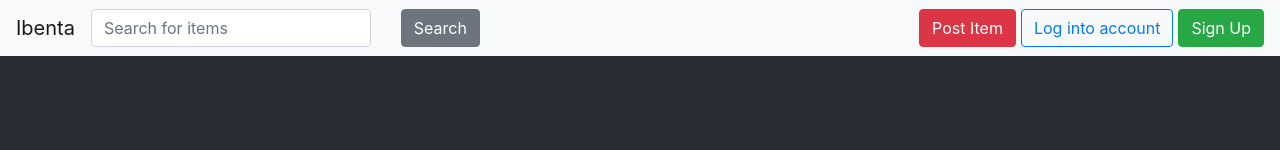
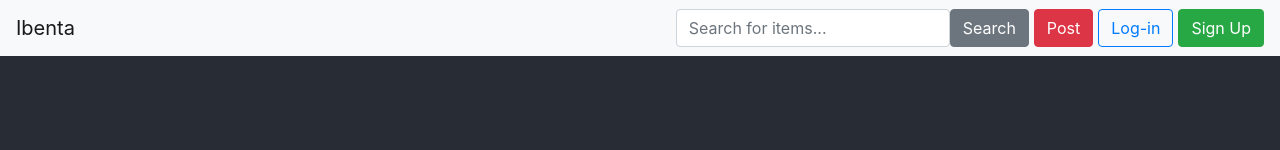
Before and after one commit to cvargas9717/Ibenta-app, a React (Create React App) app: page / in a window 1280 px wide. Shown: the top 150 px of the page. Built offline with nearby package versions, Linux system fonts and the light colour scheme.

Commit message:
search bar now a part of navbar drop down

```diff
--- a/src/App.js
+++ b/src/App.js
@@ -34,17 +34,17 @@ class SearchField extends Component {
 	render() {
 		return(
 			<div className="row">
-				<div className="col-md-9">
+				<div className="ml-auto">
 					<Input
 						type= 'text'
 						id= 'searchBar'
 						className= 'search'
-						placeholder= 'Search for items'
+						placeholder= 'Search for items...'
 						onChange= {this.searchBar}
 					/>
 
 				</div>
-				<div className="col-md-3">
+				<div className="ml-auto">
 					<Button onClick = {(i) => this.searchClick(this.state.searchInput)}>{this.state.searchLabel}</Button>
 				</div>
 			</div>
@@ -60,15 +60,17 @@ constructor(props) {
       isOpen: false,
       loginModal: false,
       signUpModal: false,
-      loginLabel: 'Log into account',
+      loginLabel: 'Log-in',
       signUpLabel: 'Sign Up',
+      isSearchOpen: false,
       searchLabel: 'Search',
-      uploadLabel: 'Post Item'
+      uploadLabel: 'Post'
     };
 
     this.toggleLoginModal = this.toggleLoginModal.bind(this);
     this.toggleSignUpModal = this.toggleSignUpModal.bind(this);
     this.openNav = this.openNav.bind(this);
+    this.openSearch = this.openSearch.bind(this);
   }
 
   toggleLoginModal() {
@@ -104,6 +106,12 @@ constructor(props) {
     });
   }
 
+  openSearch(){
+  	this.setState({
+  		isSearchOpen: !this.state.isSearchOpen
+  	});
+  }
+
   toggleUpload() {
   	console.log('pretend you uploaded something');
   }
@@ -117,17 +125,26 @@ constructor(props) {
         <div>
           <Navbar color="light" light expand="md">
             <NavbarBrand href="/">Ibenta</NavbarBrand>
-            <SearchField />
             <NavbarToggler onClick={this.openNav} />
             <Collapse isOpen={this.state.isOpen} navbar>
               <Nav className="ml-auto" navbar>
-                <NavItem>
+                <NavItem style={{textAlign: 'left'}}>
+              		<SearchField />
+                </NavItem>
+                <div className="divider"/>
+                <div className="divider"/>
+                <div className="divider"/>
+                <div className="divider"/>
+                <NavItem style={{textAlign: 'left'}}>
                   <Button color="danger" onClick={this.toggleUpload}>{this.state.uploadLabel}</Button>
+                </NavItem>
+                <NavItem style={{textAlign: 'left'}}>
                   <div className="divider"/>
                   <Button outline color="primary" onClick={this.toggleLoginModal}>{this.state.loginLabel}</Button>
-                <div className="divider"/>
+                </NavItem>
+                <NavItem style={{textAlign: 'left'}}>
+                  <div className="divider"/>
                   <Button color="success" onClick={this.toggleSignUpModal}>{this.state.signUpLabel}</Button>
-
                 </NavItem>
 
 
```
